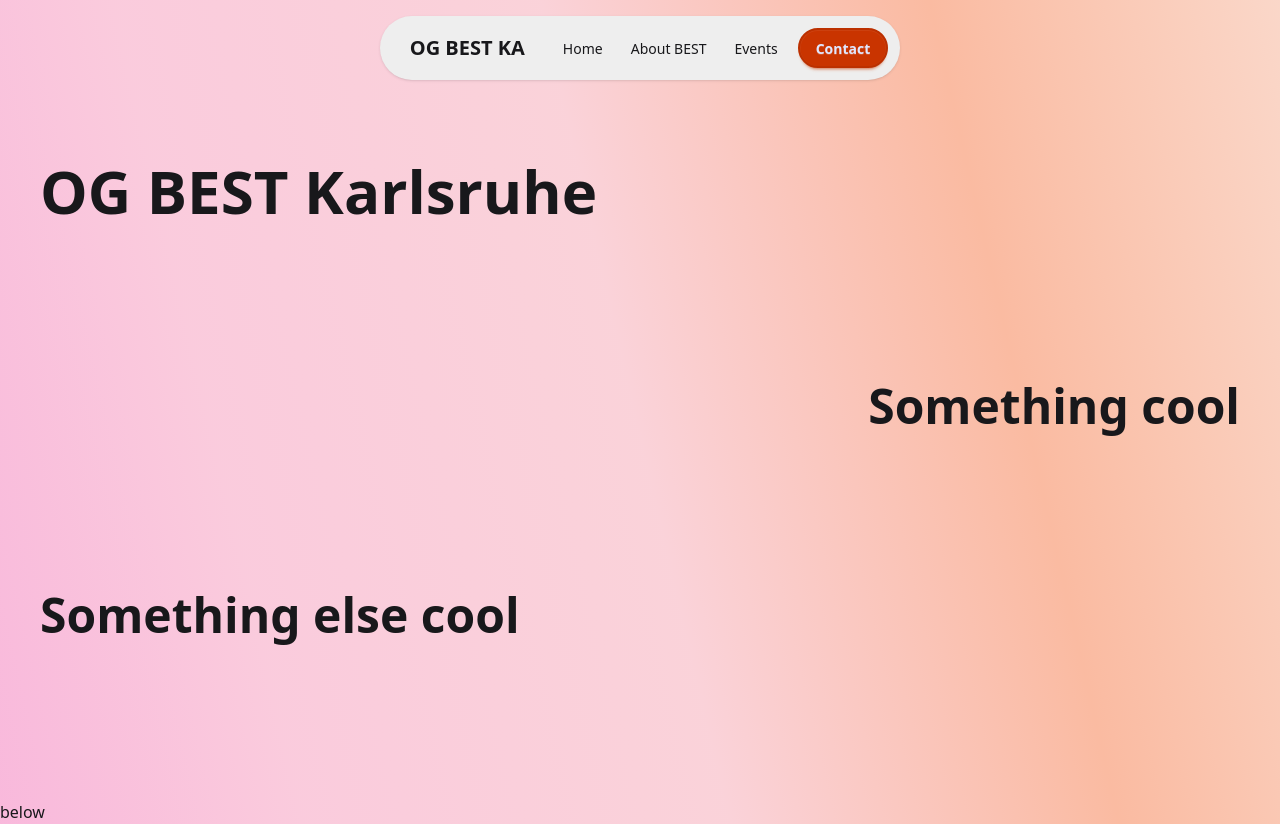
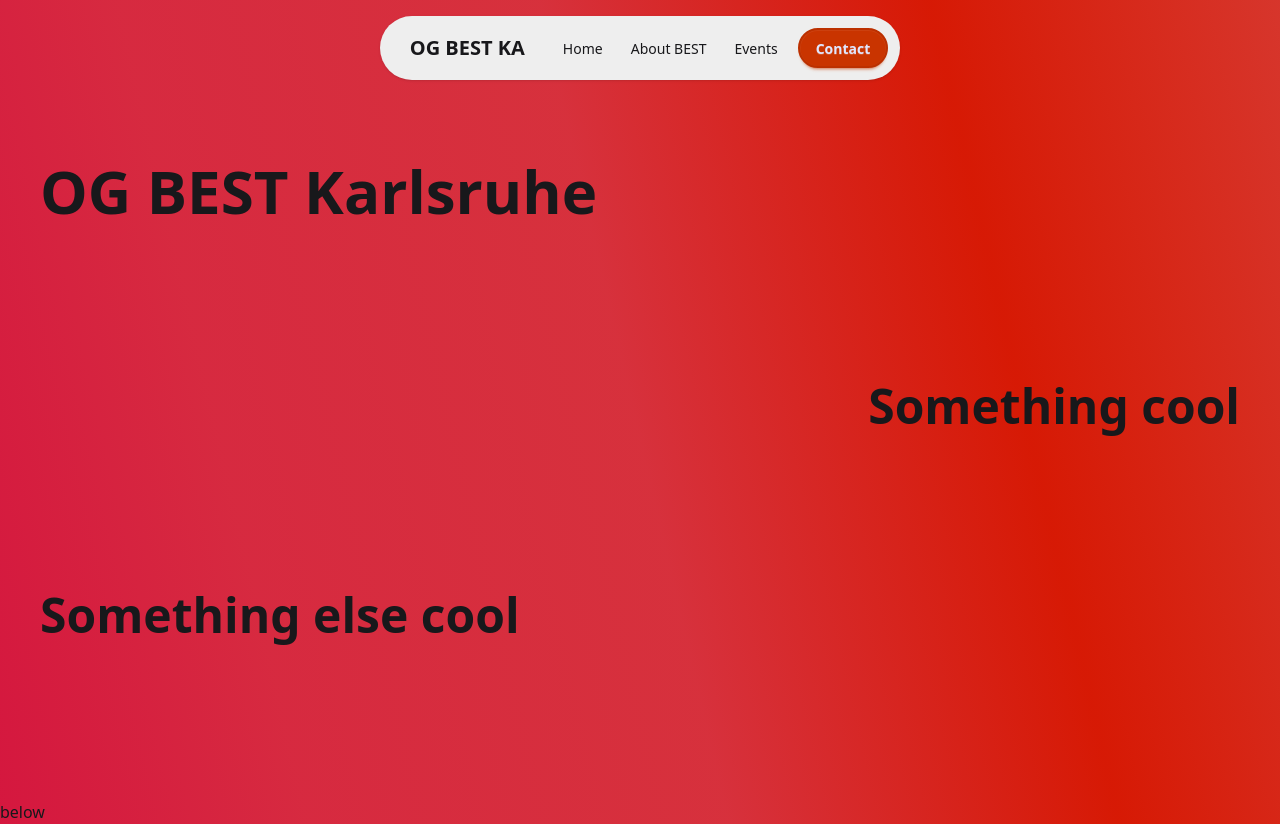
Before and after one commit to Best-Karlsruhe/official-website, a Next.js app: page / in a window 1280 px wide. Built offline with nearby package versions, Linux system fonts and the light colour scheme.

Commit message:
bg red 2

```diff
--- a/app/layout.tsx
+++ b/app/layout.tsx
@@ -19,8 +19,8 @@
   children: React.ReactNode;
 }>) {
   return (
-    <html lang="en">
-      <body className="bg-red bg-[linear-gradient(257deg,hsla(18,84%,90%,0.35)_-32.4%,rgba(255,165,129,0.35)_-3.42%,rgba(255,73,0,0.35)_23.87%,rgba(255,140,160,0.35)_50.46%,rgba(255,120,170,0.35)_79.15%,rgba(249,57,166,0.35)_103.64%)]">
+    <html lang="en" className="bg-red-700">
+      <body className="bg-[linear-gradient(257deg,hsla(18,84%,90%,0.35)_-32.4%,rgba(255,165,129,0.35)_-3.42%,rgba(255,73,0,0.35)_23.87%,rgba(255,140,160,0.35)_50.46%,rgba(255,120,170,0.35)_79.15%,rgba(249,57,166,0.35)_103.64%)]">
         <NavBar />
         {children}
       </body>
```
